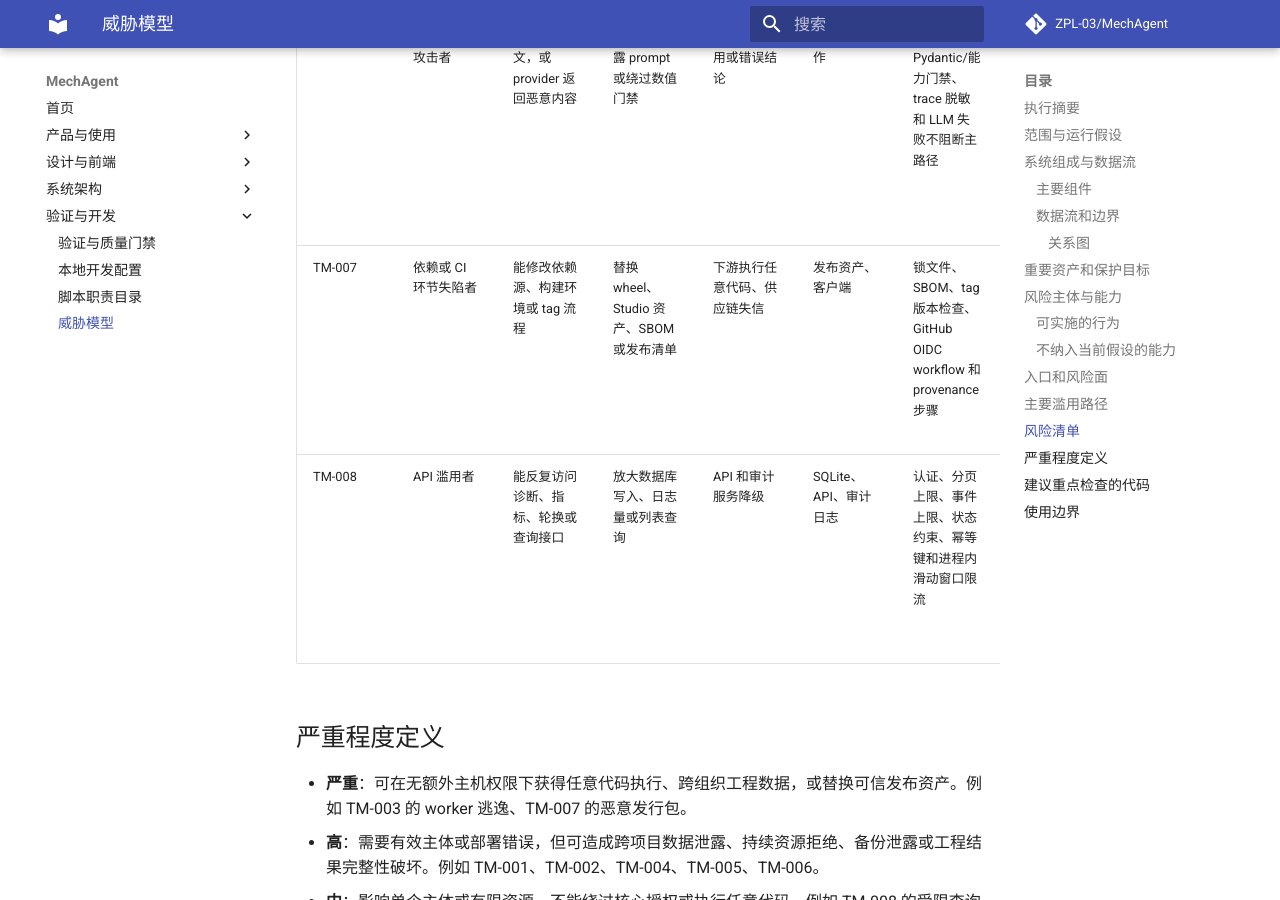
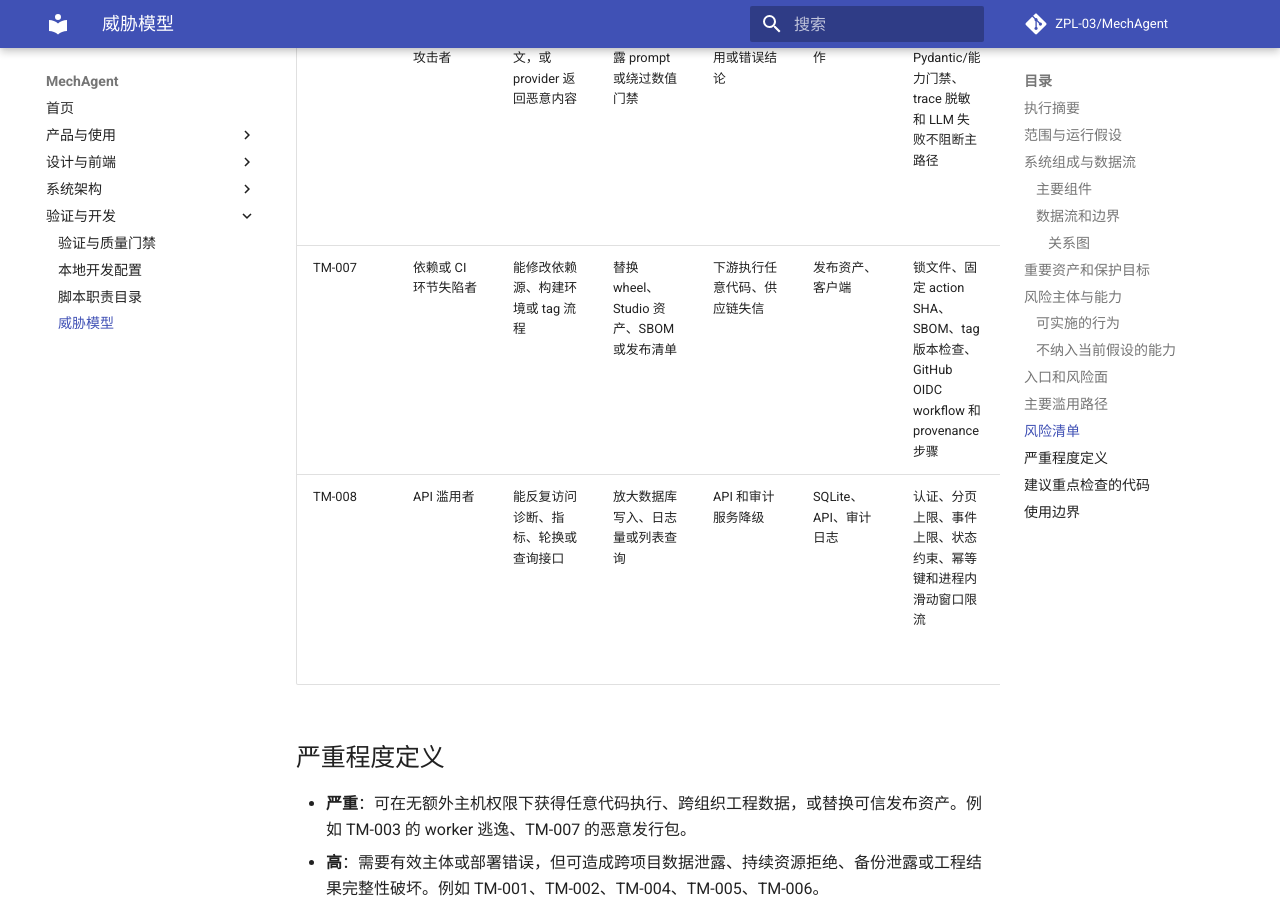
Before and after one commit to ZPL-03/MechAgent, an MkDocs documentation site: the page built from docs/MechAgent-threat-model.md, in a window 1280 px wide and 900 px high, scrolled down 6424 px. Built offline with MkDocs 1.6.1 and Material for MkDocs 9.7.7, drawn with Linux system fonts in a browser that asks for light colours; comment, search, counter and statistics services are not loaded.

Commit message:
Pin CI actions and restrict workflow permissions

```diff
--- a/docs/MechAgent-threat-model.md
+++ b/docs/MechAgent-threat-model.md
@@ -118,7 +118,7 @@
 | TM-004 | 备份或存储读取者 | 能读备份目录、S3 前缀或错误日志 | 下载数据库、对象、WAL、prompt 和工程结果 | 工程数据和 API 元数据泄露 | 备份、结果对象、审计数据 | 结果 API 脱敏；备份清单和对象 SHA-256 校验；凭据不写入清单 | S3 IAM、加密、生命周期、跨主机恢复和备份访问审计未验收 | 使用最小 S3 IAM、服务端加密和独立备份账户；备份加密并设置保留/删除策略；禁止公开日志目录 | 监控对象列举、下载、删除和备份读取；定期恢复并核对访问日志 | 中 | 高 | 高 |
 | TM-005 | 存储或主机篡改者 | 可修改对象或本地结果目录 | 替换结果、manifest 或报告后诱导用户采信 | 工程结论不可追溯，可能造成错误决策 | 结果、证据、报告 | 内容寻址、SHA-256、manifest 校验和结果引用保护 | SHA-256 manifest 没有作者身份；未生成可信签名 bundle | 发布和外部共享前强制 cosign/OIDC 签名；客户端校验签名主体、issuer、commit 和 artifact digest；对象存储启用版本和锁定策略 | 监控 digest 变化、manifest 不匹配和签名主体变化 | 中 | 高 | 高 |
 | TM-006 | Prompt 或服务提供方攻击者 | LLM 请求包含工程上下文，或 provider 返回恶意内容 | 诱导工具选择越权、泄露 prompt 或绕过数值门禁 | 数据外传、错误工具调用或错误结论 | Prompt、案例、求解动作 | 结构化输出、Pydantic/能力门禁、trace 脱敏和 LLM 失败不阻断主路径 | 外部 provider 的保留、训练和网络策略未由仓库控制；未有独立 prompt 数据分级 | 默认关闭远端 LLM；按字段脱敏和最小上下文；provider 合同禁止训练/保留；把工具调用设为显式 allowlist 并审计 | 记录 provider、模型、字段摘要和门禁拒绝原因；检测工具参数漂移 | 中 | 高 | 高 |
-| TM-007 | 依赖或 CI 环节失陷者 | 能修改依赖源、构建环境或 tag 流程 | 替换 wheel、Studio 资产、SBOM 或发布清单 | 下游执行任意代码、供应链失信 | 发布资产、客户端 | 锁文件、SBOM、tag 版本检查、GitHub OIDC workflow 和 provenance 步骤 | 本地没有可信签名资产；发布前未由独立环境验证 attestation | 固定 action SHA；启用环境保护和最小 token；独立验证 attestation、签名身份和 SBOM；保留可回滚资产 | 监控 workflow 权限、依赖变更、签名主体和 digest 漂移 | 低 | 严重 | 高 |
+| TM-007 | 依赖或 CI 环节失陷者 | 能修改依赖源、构建环境或 tag 流程 | 替换 wheel、Studio 资产、SBOM 或发布清单 | 下游执行任意代码、供应链失信 | 发布资产、客户端 | 锁文件、固定 action SHA、SBOM、tag 版本检查、GitHub OIDC workflow 和 provenance 步骤 | 本地没有可信签名资产；发布前未由独立环境验证 attestation | 启用环境保护和最小 token；独立验证 attestation、签名身份和 SBOM；保留可回滚资产 | 监控 workflow 权限、依赖变更、签名主体和 digest 漂移 | 低 | 严重 | 高 |
 | TM-008 | API 滥用者 | 能反复访问诊断、指标、轮换或查询接口 | 放大数据库写入、日志量或列表查询 | API 和审计服务降级 | SQLite、API、审计日志 | 认证、分页上限、事件上限、状态约束、幂等键和进程内滑动窗口限流 | 多实例全局限流、WAF、集中日志限额和身份轮换冷却窗口未验证 | 为部署网关配置按 key/IP/组织的限流、查询成本限制和日志采样；身份轮换加入冷却窗口 | 监控 401/403/429、分页深度、轮换次数和审计写入延迟 | 中 | 中 | 中 |
 
 ## 严重程度定义
```
Also changed, not shown: docs/validation.md (+1 -0 lines), 3 other files.
